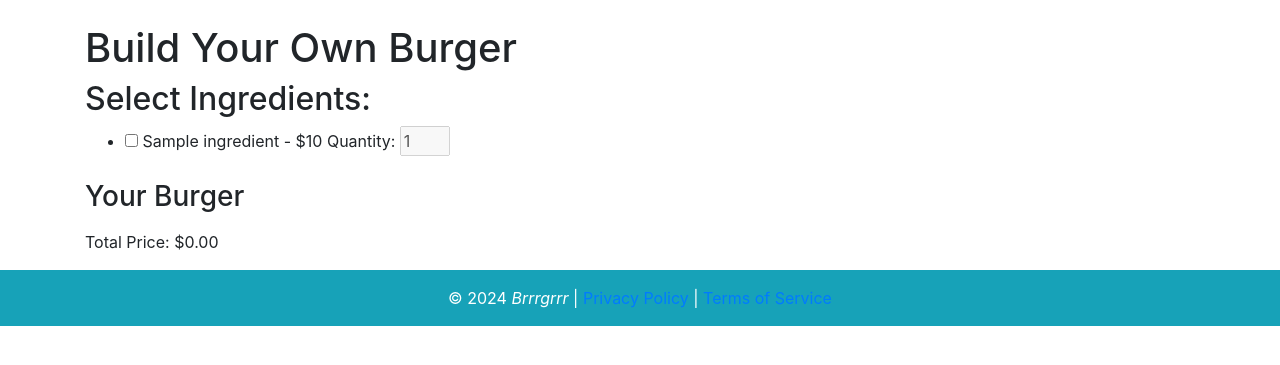
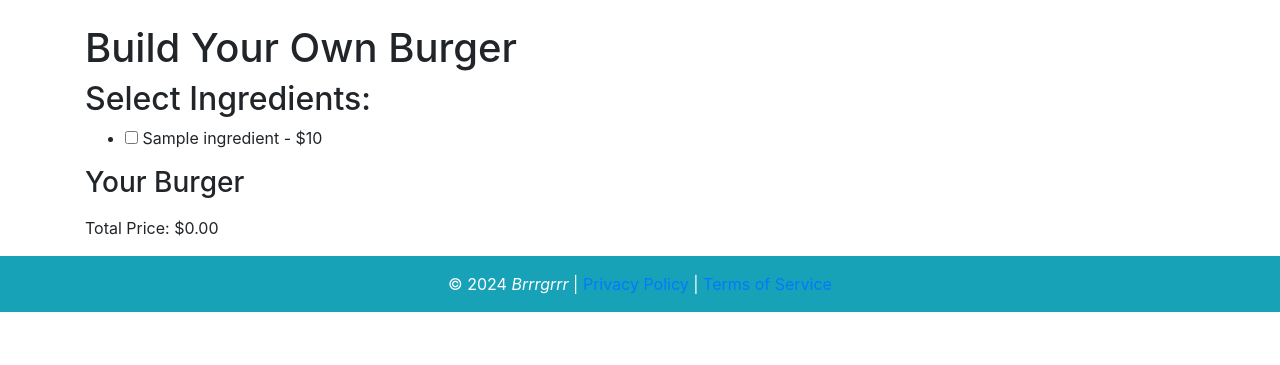
Before and after one commit to Nishitha-B-Rao/burger, a Django app: template brrrgrrr/templates/customize_burger.html in a window 1280 px wide. Shown: the part 56-421 px from the top of the page. Run offline with Django 3.2, Linux system fonts and the light colour scheme; the template is opened without the code that fills it: most values are stand-ins (such as "Sample title", 1, 10 or a date in 2020); some libraries are stand-ins or nearby versions.

Commit message:
customise quantity

```diff
--- a/brrrgrrr/templates/customize_burger.html
+++ b/brrrgrrr/templates/customize_burger.html
@@ -9,9 +9,9 @@
             <li>
                 <input type="checkbox" class="ingredient-checkbox" data-id="{{ ingredient.id }}" data-price="{{ ingredient.price }}" data-name="{{ ingredient.name }}">
                 {{ ingredient.name }} - ${{ ingredient.price }}
-                <label>Quantity:
+                <!-- <label>Quantity:
                     <input type="number" class="ingredient-quantity" data-id="{{ ingredient.id }}" value="1" min="1" style="width: 50px;" disabled>
-                </label>
+                </label> -->
             </li>
         {% endfor %}
     </ul>
```
